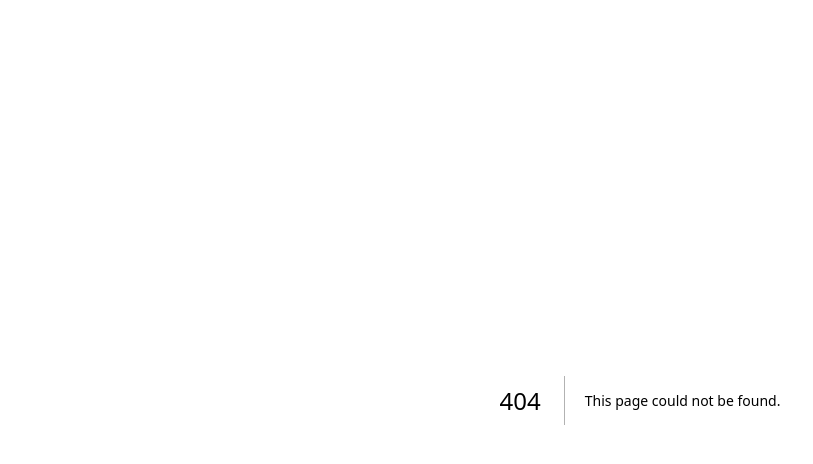
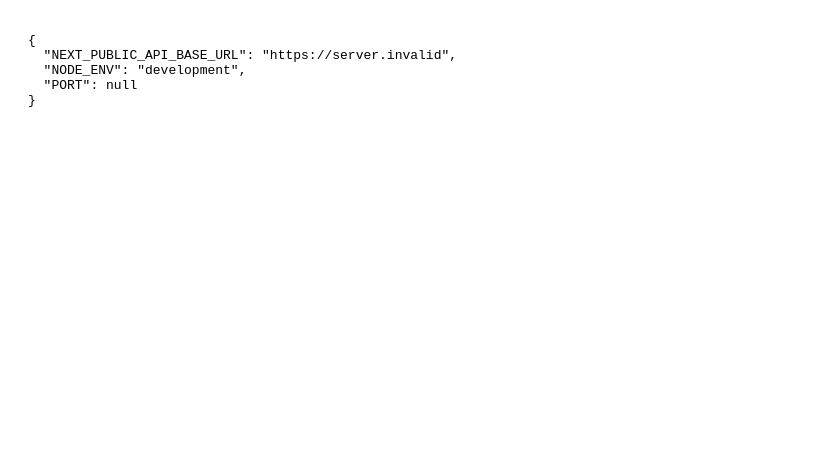
Before and after one commit to King-Hero/Task-Manager-App, a Next.js app in the folder frontend/: page /debug-env in a window 1280 px wide. Before the commit this address had no page. Shown: the top 464 px of the page, without its empty margins (0-813 px from the left). Built offline with nearby package versions, Linux system fonts and the light colour scheme; no server answers.

Commit message:
Add env debug page for deployment verification

```diff
--- /dev/null
+++ b/frontend/app/debug-env/page.js
@@ -0,0 +1,17 @@
+export const dynamic = "force-dynamic";
+
+export default function DebugEnv() {
+  return (
+    <pre style={{ padding: 20 }}>
+{JSON.stringify(
+  {
+    NEXT_PUBLIC_API_BASE_URL: process.env.NEXT_PUBLIC_API_BASE_URL || null,
+    NODE_ENV: process.env.NODE_ENV || null,
+    PORT: process.env.PORT || null,
+  },
+  null,
+  2
+)}
+    </pre>
+  );
+}
```
